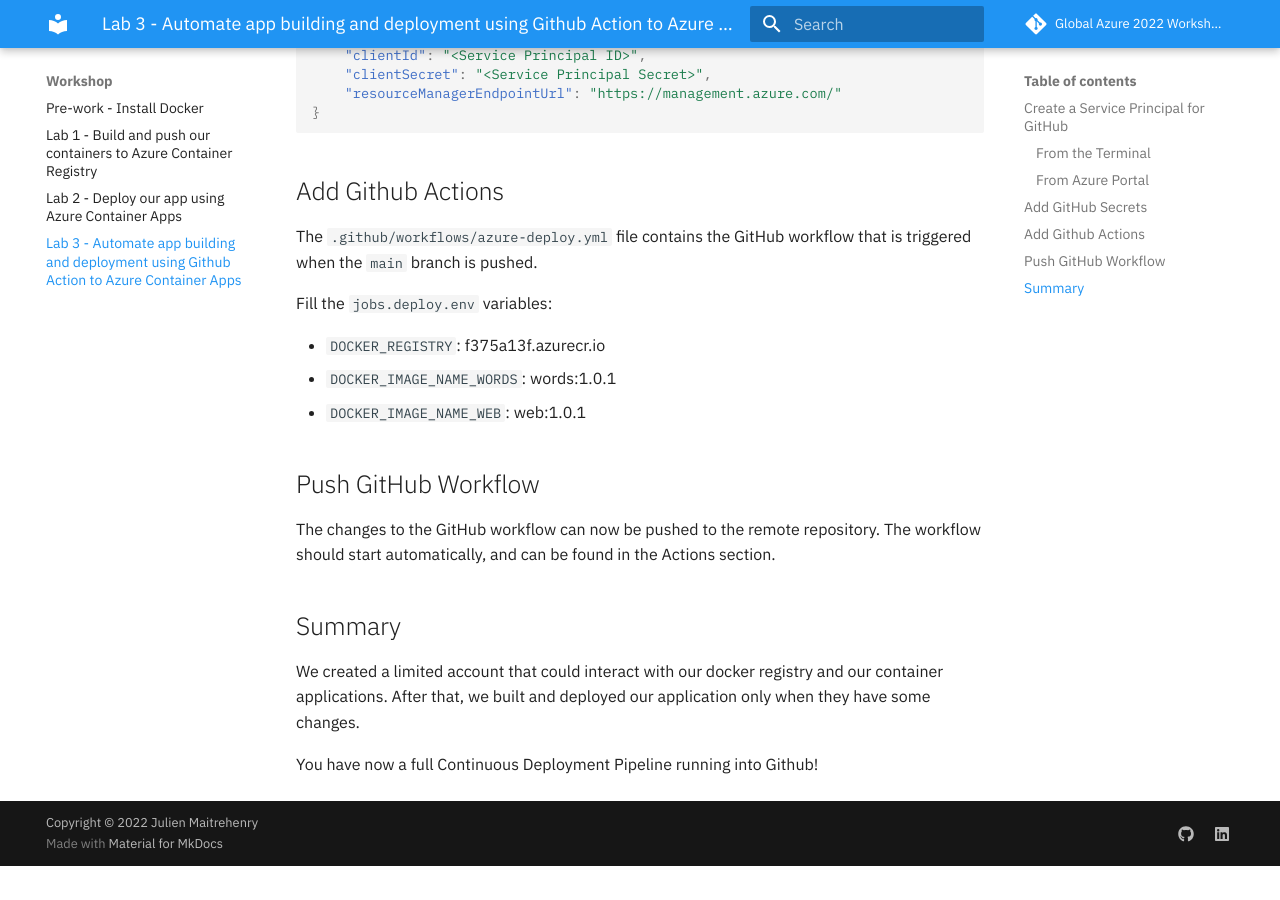
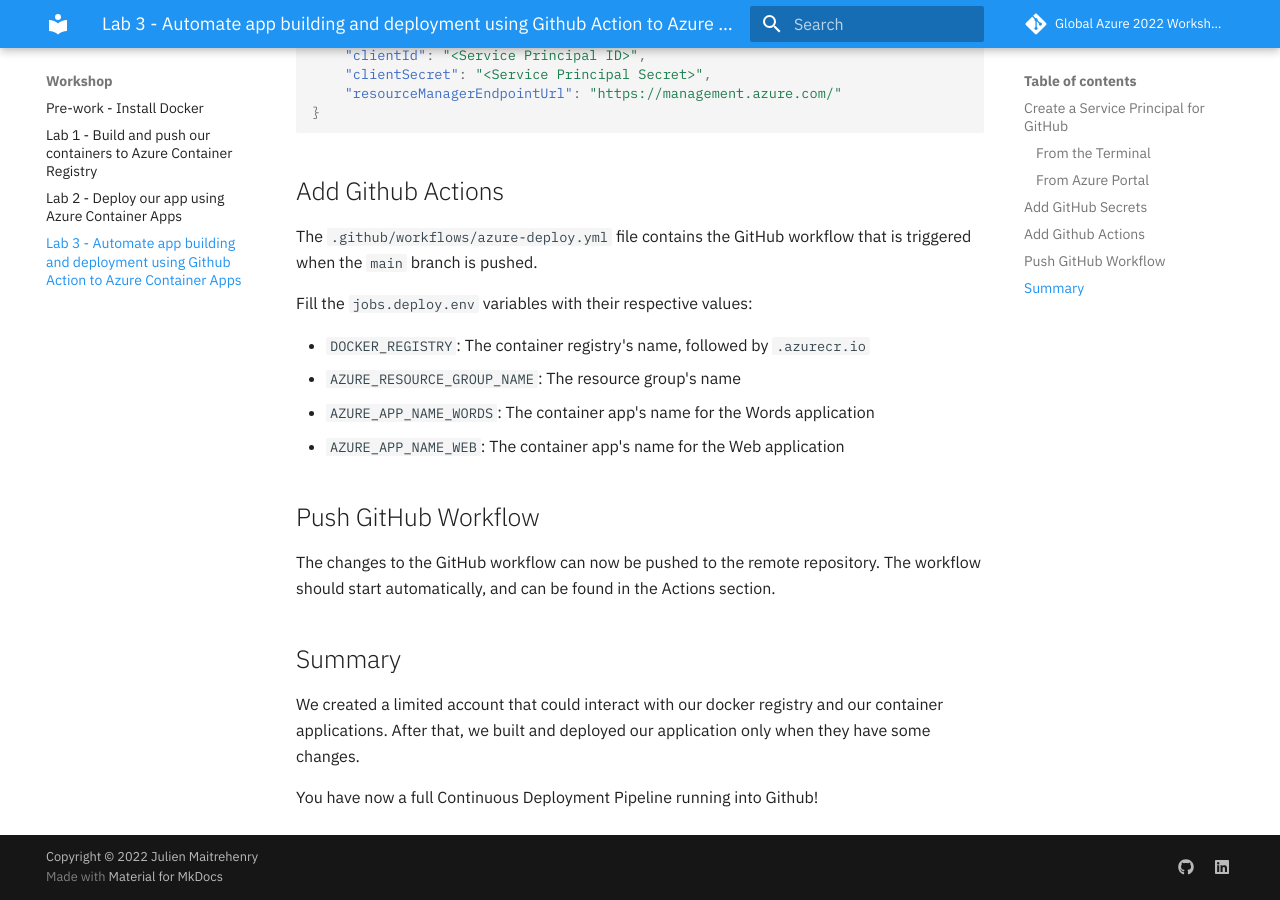
Before and after one commit to jmaitrehenry/ga2022, an MkDocs documentation site: the page built from docs/lab-3/README.md, in a window 1280 px wide and 900 px high, scrolled down 1367 px. Built offline with MkDocs 1.6.1 and Material for MkDocs 9.7.7, drawn with Linux system fonts in a browser that asks for light colours; comment, search, counter and statistics services are not loaded; before the commit the page ends 2233 px from its top, so only the background shows below that.

Commit message:
Last clean-up

```diff
--- a/docs/lab-3/README.md
+++ b/docs/lab-3/README.md
@@ -51,11 +51,12 @@
 
 The `.github/workflows/azure-deploy.yml` file contains the GitHub workflow that is triggered when the `main` branch is pushed.
 
-Fill the `jobs.deploy.env` variables:
+Fill the `jobs.deploy.env` variables with their respective values:
 
-* `DOCKER_REGISTRY`: f375a13f.azurecr.io
-* `DOCKER_IMAGE_NAME_WORDS`: words:1.0.1
-* `DOCKER_IMAGE_NAME_WEB`: web:1.0.1
+* `DOCKER_REGISTRY`: The container registry's name, followed by `.azurecr.io`
+* `AZURE_RESOURCE_GROUP_NAME`: The resource group's name
+* `AZURE_APP_NAME_WORDS`: The container app's name for the Words application
+* `AZURE_APP_NAME_WEB`: The container app's name for the Web application
 
 ## Push GitHub Workflow
 
```
Also changed, not shown: 1 other file.
